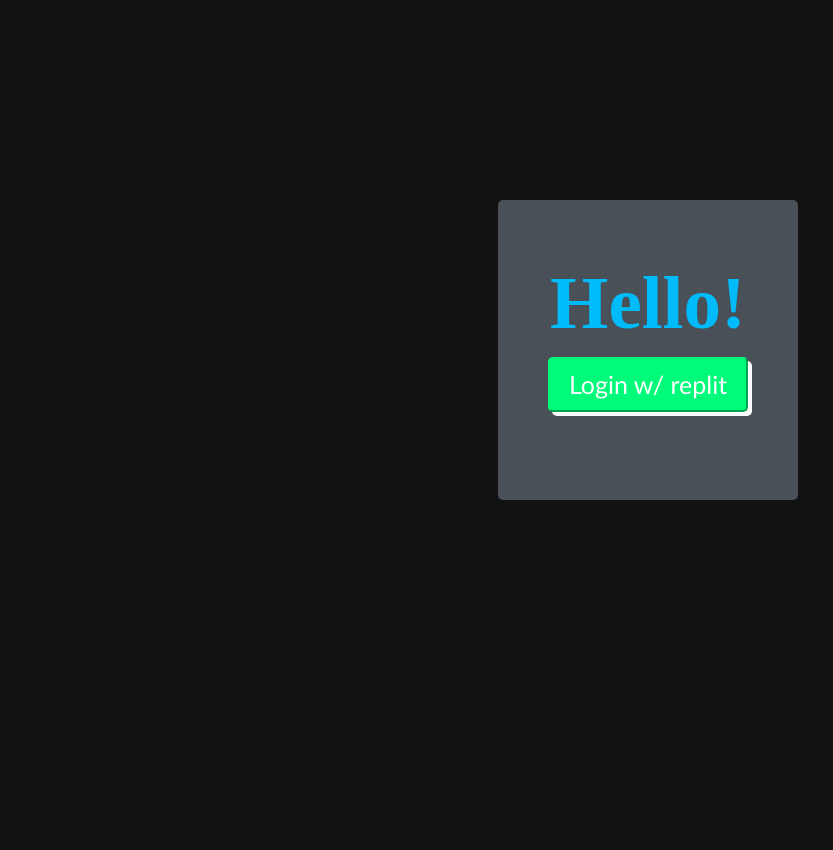
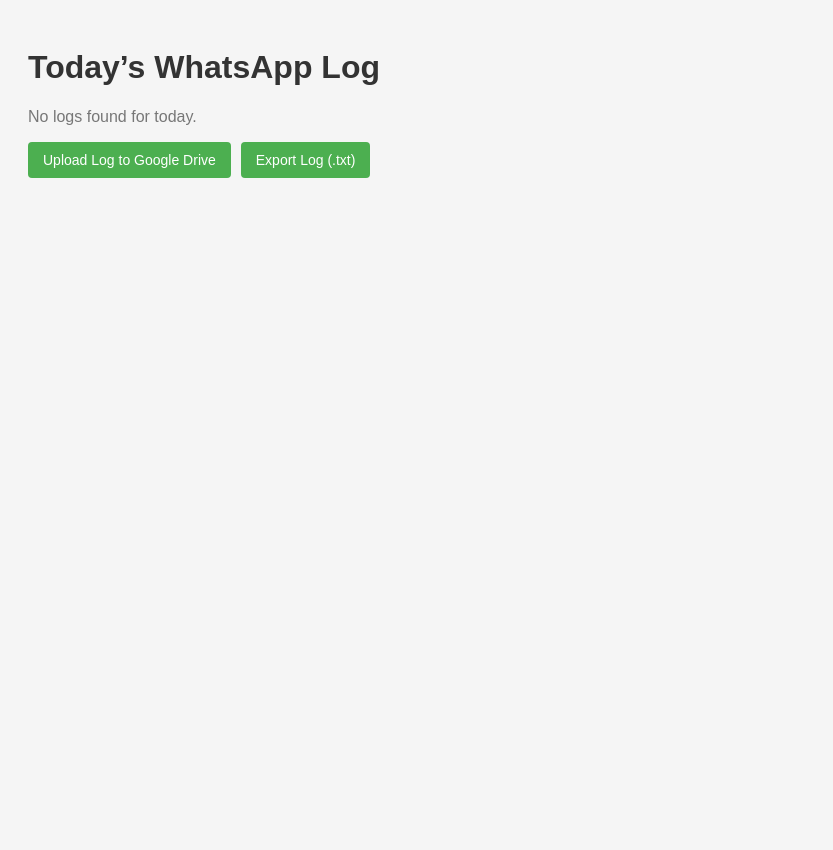
Before and after one commit to OldGrandpa/flask-logger, a Flask app: template templates/index.html in a window 1280 px wide. Shown: the whole page, without its empty margins (0-833 px from the left). After the commit the page ends 178 px from the top, so only its background shows below. Run offline with Flask 2, Linux system fonts and the light colour scheme; the template is opened without the code that fills it, so the values that code supplies are empty; some web fonts are replaced.

Commit message:
Initial commit

```diff
--- /dev/null
+++ b/log_2025-07-23.csv
@@ -0,0 +1,5 @@
+Device ID,Phone Number,Message Type,WhatsApp Type,Timestamp
+gl-0001,normal,+923001234567,text,2025-07-23 19:14:00
+gl-0001,normal,+923001234567,text,2025-07-23 19:14:00
+gl-0001,normal,+923001234567,text,2025-07-23 19:14:00
+gl-0001,normal,+923001234567,text,2025-07-23 19:14:00
--- /dev/null
+++ b/log_2025-07-24.txt
@@ -0,0 +1,5 @@
+Device ID	WhatsApp Type	Number	Message Type	Timestamp
+gl-0001	normal	+923001234567	text	2025-07-23 19:14:00
+gl-0001	normal	+923001234567	text	2025-07-23 19:14:00
+gl-0001	normal	+923001234567	text	2025-07-23 19:14:00
+gl-0001	normal	+923001234567	text	2025-07-23 19:14:00
--- a/main.py
+++ b/main.py
@@ -1,57 +1,93 @@
+import csv
+import datetime
+import os
+import time
+from threading import Thread
 
-import csv
-import os
-from flask import Flask, render_template, request
+import pytz
+from flask import Flask, jsonify, render_template, request, send_file
 
 app = Flask(__name__)
 
-# Path to store the CSV log file
-csv_file = "logs.csv"
+PAKISTAN_TZ = pytz.timezone('Asia/Karachi')
 
-# Create the CSV file with headers if it doesn't exist
-if not os.path.exists(csv_file):
-    with open(csv_file, mode='w', newline='') as file:
-        writer = csv.writer(file)
-        writer.writerow(
-            ["Device ID", "Phone Number", "Message Type", "WhatsApp Type", "Timestamp"])
+
+def get_today_log_filename():
+    today = datetime.datetime.now(PAKISTAN_TZ).strftime('%Y-%m-%d')
+    return f"log_{today}.txt"
+
+
+def ensure_log_file():
+    filename = get_today_log_filename()
+    if not os.path.exists(filename):
+        with open(filename, 'w', newline='', encoding='utf-8') as file:
+            writer = csv.writer(file)
+            writer.writerow([
+                "Device ID", "WhatsApp Type", "Number", "Message Type",
+                "Timestamp"
+            ])
+
+
+def rotate_log_daily():
+    while True:
+        now = datetime.datetime.now(PAKISTAN_TZ)
+        next_midnight = (now + datetime.timedelta(days=1)).replace(
+            hour=0, minute=0, second=0, microsecond=0)
+        seconds_until_midnight = (next_midnight - now).total_seconds()
+        time.sleep(seconds_until_midnight + 1)
+        ensure_log_file()
+
 
 @app.route('/')
 def index():
-    # Read logs from CSV file
-    logs = []
-    if os.path.exists(csv_file):
-        with open(csv_file, mode='r') as file:
-            reader = csv.reader(file)
-            next(reader)  # Skip header row
-            logs = list(reader)
+    filename = get_today_log_filename()
+    if not os.path.exists(filename):
+        return render_template("index.html", headers=[], data=[])
 
-    return render_template('logs.html', logs=logs)
+    with open(filename, 'r', encoding='utf-8') as file:
+        reader = csv.reader(file)
+        rows = list(reader)
+        if not rows:
+            return render_template("index.html", headers=[], data=[])
+
+        headers = rows[0]
+        data = rows[1:]
+    return render_template("index.html", headers=headers, data=data)
+
 
 @app.route('/log', methods=['POST'])
-def log_message():
-    # Get the incoming JSON data
-    data = request.json
-    print("[📥 Received JSON]", data)
+def log_data():
+    data = request.get_json()
+    required = [
+        "device_id", "whatsapp_type", "number", "message_type", "timestamp"
+    ]
+    if not data or not all(field in data for field in required):
+        return jsonify({"error": "Missing or invalid data"}), 400
 
-    # Extract specific fields if they exist
-    device_id = data.get('device_id') if data else None
-    phone_number = data.get('phone_number') if data else None
-    message_type = data.get('message_type') if data else None
-    whatsapp_type = data.get('whatsapp_type') if data else None  # "normal" or "business"
-    timestamp = data.get('timestamp') if data else None
+    filename = get_today_log_filename()
+    with open(filename, 'a', newline='', encoding='utf-8') as file:
+        writer = csv.writer(file)
+        writer.writerow([
+            data['device_id'], data['whatsapp_type'], data['number'],
+            data['message_type'], data['timestamp']
+        ])
+    return jsonify({"status": "Logged successfully"}), 200
 
-    # Write data to CSV if we have the required fields
-    if device_id or phone_number or message_type or whatsapp_type or timestamp:
-        with open(csv_file, mode='a', newline='') as file:
-            writer = csv.writer(file)
-            writer.writerow([device_id, phone_number, message_type, whatsapp_type, timestamp])
 
-    return {"status": "success"}, 200
+@app.route('/download')
+def download():
+    filename = get_today_log_filename()
+    if os.path.exists(filename):
+        return send_file(filename, as_attachment=True)
+    return "No log found", 404
 
-@app.route('/upload')
-def upload_logs():
-    # Placeholder for Google Drive upload functionality
-    return {"status": "Upload functionality coming soon!"}, 200
 
-if __name__ == "__main__":
-    app.run(host="0.0.0.0", port=5000, debug=False)
+@app.route('/upload', methods=['POST'])
+def upload():
+    return jsonify({"status": "This will upload to Google Drive"}), 200
+
+
+if __name__ == '__main__':
+    ensure_log_file()
+    Thread(target=rotate_log_daily, daemon=True).start()
+    app.run(host='0.0.0.0', port=3001, debug=True)
--- a/pyproject.toml
+++ b/pyproject.toml
@@ -8,6 +8,10 @@
 python = ">=3.10.0,<3.11"
 replit = "^3.2.4"
 Flask = "^2.2.0"
+google-api-python-client = "^2.176.0"
+google-auth = "^2.40.3"
+google-auth-oauthlib = "^1.2.2"
+pytz = "2024.2"
 
 [tool.pyright]
 # https://github.com/microsoft/pyright/blob/main/docs/configuration.md
--- a/templates/index.html
+++ b/templates/index.html
@@ -1,158 +1,93 @@
-<!doctype html>
-<html>
+<!DOCTYPE html>
+<html lang="en">
 <head>
-	<title>Python Flask ReplAuth</title>
-<script src="https://replit.com/public/js/repl-auth-v2.js"></script>
+    <meta charset="UTF-8">
+    <title>Today’s WhatsApp Log</title>
+    <style>
+        body {
+            font-family: Arial, sans-serif;
+            padding: 20px;
+            background-color: #f5f5f5;
+        }
+        h1 {
+            color: #333;
+        }
+        table {
+            border-collapse: collapse;
+            width: 100%;
+            margin-bottom: 20px;
+            background-color: #fff;
+        }
+        th, td {
+            border: 1px solid #ddd;
+            padding: 8px;
+            font-size: 14px;
+        }
+        th {
+            background-color: #4CAF50;
+            color: white;
+            text-align: left;
+        }
+        tr:nth-child(even) {
+            background-color: #f2f2f2;
+        }
+        .buttons {
+            display: flex;
+            gap: 10px;
+        }
+        button {
+            background-color: #4CAF50;
+            border: none;
+            color: white;
+            padding: 10px 15px;
+            text-align: center;
+            font-size: 14px;
+            cursor: pointer;
+            border-radius: 4px;
+        }
+        button:hover {
+            background-color: #45a049;
+        }
+        .empty-msg {
+            font-size: 16px;
+            color: #777;
+        }
+    </style>
 </head>
 <body>
-	{% if user_id %}
-	<center>
-  <div class="box">
-    <center>
-    <div class="box-text-auth">
-      <p>
-        Hello, {{ user_name }}! ({{ user_id }})
-      </p>
+    <h1>Today’s WhatsApp Log</h1>
+
+    {% if headers and data %}
+        <table>
+            <thead>
+                <tr>
+                    {% for header in headers %}
+                        <th>{{ header }}</th>
+                    {% endfor %}
+                </tr>
+            </thead>
+            <tbody>
+                {% for row in data %}
+                    <tr>
+                        {% for col in row %}
+                            <td>{{ col }}</td>
+                        {% endfor %}
+                    </tr>
+                {% endfor %}
+            </tbody>
+        </table>
+    {% else %}
+        <p class="empty-msg">No logs found for today.</p>
+    {% endif %}
+
+    <div class="buttons">
+        <form action="/upload" method="post">
+            <button type="submit">Upload Log to Google Drive</button>
+        </form>
+
+        <form action="/download">
+            <button type="submit">Export Log (.txt)</button>
+        </form>
     </div>
-  <img src="{{ user_profile_image }}" width="200">
-    <center>
-  </center>
-  </div>
-	{% else %}
-  <center>
-    <center>
-      <div class="box">
-        <div class="box-text">
-            <h1>Hello!</h1>
-        </div>
-        <div class="box-button">
-          <button onclick="LoginWithReplit()"> Login w/ replit</button>
-        </div>
-    </center>
-      </div>
-  </center>
-
-	{% endif %}
 </body>
-<style>
-  html, body {
-  height: 100%;
-  width: 100%;
-  background-color:#121212;
-}
-
-@font-face {
-  font-family: "Font";
-  src: url("https://css.replit.cool/Chess/src/fonts/Poppins-Bold[1].ttf");
-}
-
-h1{
-  font-family:"Font";
-  font-size:75px;
-  color:#00bbf9;
-}
-
-p{
-  font-family:"Font";
-  font-size:22px;
-  color:#00bbf9;
-}
-
-a{
-  font-family:"Font";
-  color:white;
-  font-size:22px;
-  text-decoration:none;
-  cursor:help;
-  text-shadow:2px 2px #00bbf9;
-}
-
-address{
-  font-family:"Font";
-  font-size:18px;
-  text-shadow:2px 2px #00bbf9;
-}
-
-summary{
-  font-family:"Font";
-  font-size:20px;
-  text-shadow:2px 2px #c400fa;
-  transition:0.7s;
-}
-
-details{
-  font-family:"Font";
-  font-size:20px;
-  text-shadow:2px 2px #c400fa;
-}
-
-::placeholder{
-  font-family:"Font";
-  font-size:25px;
-  color:#787878;
-}
-
-button{
-  width:200px;
-  height:55px;
-  font-family:"Trebuchet MS";
-  font-size:25px;
-  box-shadow:4px 4px white;
-  border-color:#00fa79;
-  color:white;
-  background-color:#00fa79;
-  border-radius:5px;
-}
-
-button:hover{
-  font-family:"Trebuchet MS";
-  font-size:25px;
-  background-color:white;
-  box-shadow:4px 4px #00fa79;
-  color:#00fa79;
-  border-radius:5px;
-  border-color:white;
-  transition:0.7s;
-}
-
-button:disabled{
-  font-family:"Trebuchet MS";
-  font-size:25px;
-  background-color:white;
-  box-shadow:4px 4px #00fa79;
-  border-radius:5px;
-  border-color:#121212;
-  cursor:not-allowed;
-  color:white;
-}
-
-.box-position{
-  position:relative;
-}
-
-.box{
-  width:300px;
-  height:300px;
-  background-color:#495057;
-  border-radius:5px;
-  border-color:white;
-  position:relative;
-  top:150px;
-}
-
-.box-text{
-  position:relative;
-  top:60px;
-}
-
-.box-button{
-  position:relative;
-  top:20px;
-}
-
-.box-text-auth{
-  position:relative;
-  top:10px;
-}
-</style>
 </html>
```
Also changed, not shown: get_token.py (added, +24 -0 lines), logs.csv (deleted, +0 -8 lines), logs.html (renamed from templates/logs.html), 3 other files.
